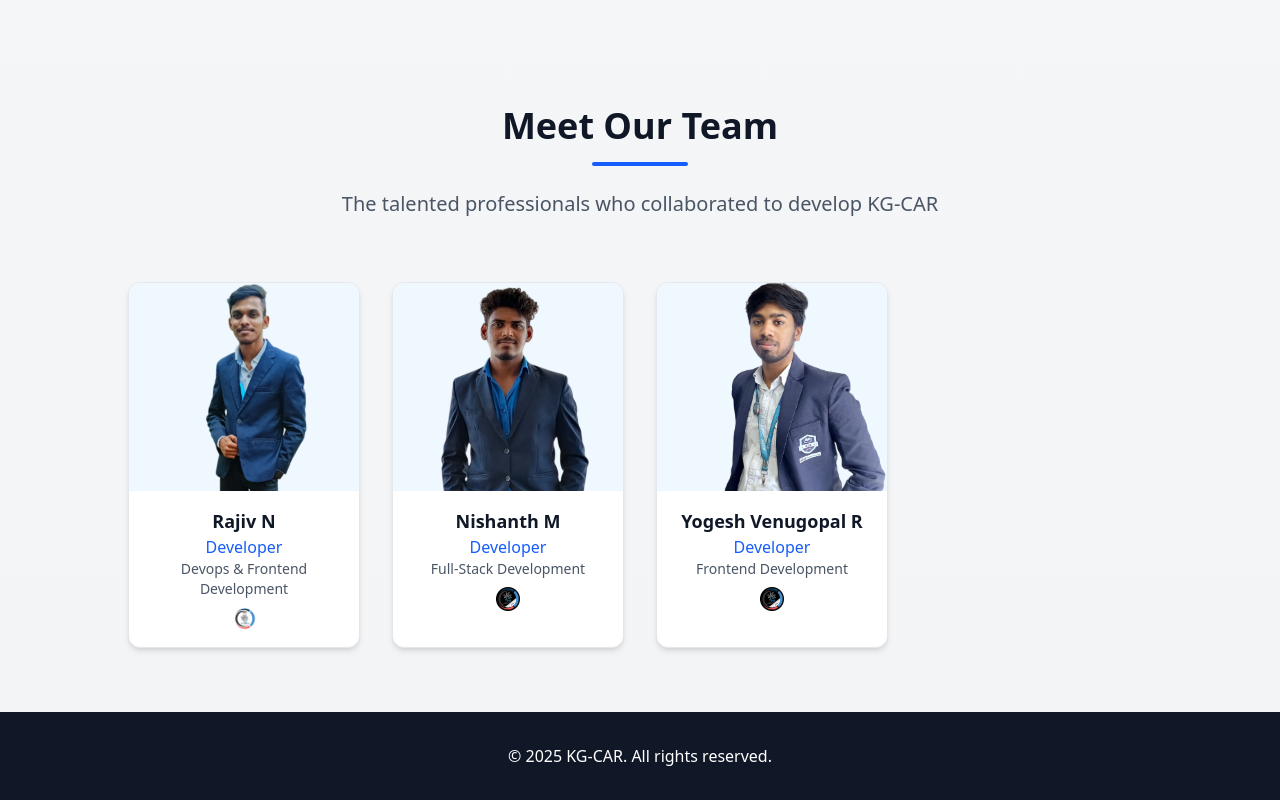
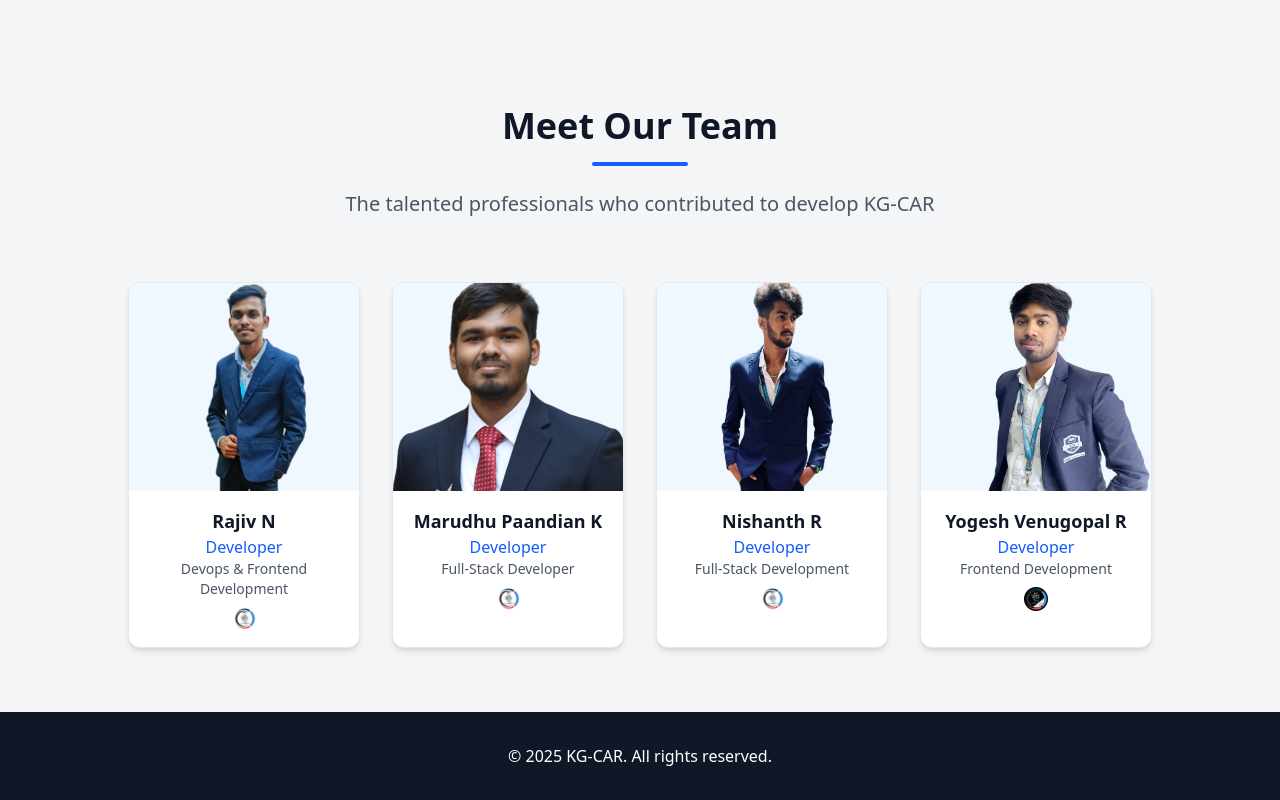
Before and after one commit to Kite-IPS/Ips_Portfolio, a React (Vite) app in the folder Client/: page /kgcar in a window 1280 px wide. Shown: the part 2274-3074 px from the top of the page. Built offline with nearby package versions, Linux system fonts and the light colour scheme.

Commit message:
bug fixed

```diff
--- a/Client/src/Pages/Kgaps.jsx
+++ b/Client/src/Pages/Kgaps.jsx
@@ -248,7 +248,7 @@ const Kgaps = () => {
           <h2 className="section-title text-3xl md:text-4xl font-bold text-gray-900 mb-4">Meet Our Team</h2>
           <div className="w-16 md:w-24 h-1 bg-blue-600 mx-auto rounded-full mb-4 md:mb-6"></div>
           <p className="section-text text-lg md:text-xl text-gray-600 max-w-3xl mx-auto">
-            The talented professionals who collaborated to develop KG-APS
+            The talented professionals who contributed to develop KG-APS
           </p>
         </div>
 
--- a/Client/src/Pages/Kgcar.jsx
+++ b/Client/src/Pages/Kgcar.jsx
@@ -4,7 +4,8 @@ import Black from '../assets/black-badge.png';
   import White from '../assets/IPS WHITE batch 1.png';
 import Rajiv from '../assets/rajiv.png';
 import Yogesh from '../assets/yogesh.png';
-import Nishanthm from '../assets/nishanthm.png';
+import Marudhu from '../assets/marudhu.png';
+import Nishanth from '../assets/nishanth.png';
 
 
 const Kgcar = () => {
@@ -18,15 +19,25 @@ const Kgcar = () => {
         github: "https://github.com/rajiv2004-cloud",
         linkedin: "https://www.linkedin.com/in/rajiv-cloud"
       },
-    {
-      name: "Nishanth M",
-      role: "Developer",
-      specialty: "Full-Stack Development",
-      imageUrl: Nishanthm,
-      badges: [Black],
-      github: "https://github.com/NISHANTH1107",
-      linkedin: "https://www.linkedin.com/in/nishanth-m-765903293?utm_source=share&utm_campaign=share_via&utm_content=profile&utm_medium=android_app"
-    },
+      {
+            name: "Marudhu Paandian K",
+            role: "Developer",
+            specialty: "Full-Stack Developer",
+            imageUrl: Marudhu,
+            badges: [White],
+            github: "https://github.com/marudhu2004",
+            linkedin: "https://www.linkedin.com/in/marudhu2004/"
+          },
+          {
+            name: "Nishanth R",
+            role: "Developer",
+            specialty: "Full-Stack Development",
+            imageUrl: Nishanth,
+            badges: [White],
+            github: "https://github.com/NishanthSbz",
+            linkedin: "https://www.linkedin.com/in/nishanth-r-86388a259/"
+          },
+
      {
         name: "Yogesh Venugopal R",
         role: "Developer",
@@ -279,7 +290,7 @@ const Kgcar = () => {
           <h2 className="section-title text-3xl md:text-4xl font-bold text-gray-900 mb-4">Meet Our Team</h2>
           <div className="w-16 md:w-24 h-1 bg-blue-600 mx-auto rounded-full mb-4 md:mb-6"></div>
           <p className="section-text text-lg md:text-xl text-gray-600 max-w-3xl mx-auto">
-            The talented professionals who collaborated to develop KG-CAR
+            The talented professionals who contributed to develop KG-CAR
           </p>
         </div>
 
--- a/Client/src/Pages/Kgslar.jsx
+++ b/Client/src/Pages/Kgslar.jsx
@@ -6,6 +6,7 @@ import Ranjith from '../assets/ranjith.png';
 import Rajarajan from '../assets/rajarajan.png';
 import Marudhu from '../assets/marudhu.png';
 import Nishanth from '../assets/nishanth.png';
+import Yogesh from '../assets/yogesh.png';
 
 const Kgslar = () => {
   const teamMembers = [
@@ -44,7 +45,16 @@ const Kgslar = () => {
       badges: [Black],
       github: "https://github.com/rxnjitth",
       linkedin: "https://www.linkedin.com/in/ranjith-m-sundaram-8263b8282/"
-    }
+    },
+    {
+            name: "Yogesh Venugopal R",
+            role: "Developer",
+            specialty: "Frontend Development",
+            imageUrl: Yogesh,
+            badges: [Black],
+            github: "https://github.com/YogeshVenugopal",
+            linkedin: "https://www.linkedin.com/in/yogesh-venugopal/"
+    },
   ];
 
   return (
@@ -291,7 +301,7 @@ const Kgslar = () => {
           <h2 className="section-title text-3xl md:text-4xl font-bold text-gray-900 mb-4">Meet Our Team</h2>
           <div className="w-16 md:w-24 h-1 bg-blue-600 mx-auto rounded-full mb-4 md:mb-6"></div>
           <p className="section-text text-lg md:text-xl text-gray-600 max-w-3xl mx-auto">
-            The talented professionals who collaborated to develop KG-SLAR
+            The talented professionals who contributed to develop KG-SLAR
           </p>
         </div>
 
--- a/Client/src/Pages/LandingPage.jsx
+++ b/Client/src/Pages/LandingPage.jsx
@@ -38,6 +38,7 @@ const LandingPage = () => {
 
     const projectButtonClick = () => {
         navigate('/project-submission');
+        window.scrollTo(0, 0);
     };
 
     // const toggleMobileMenu = () => {
```
